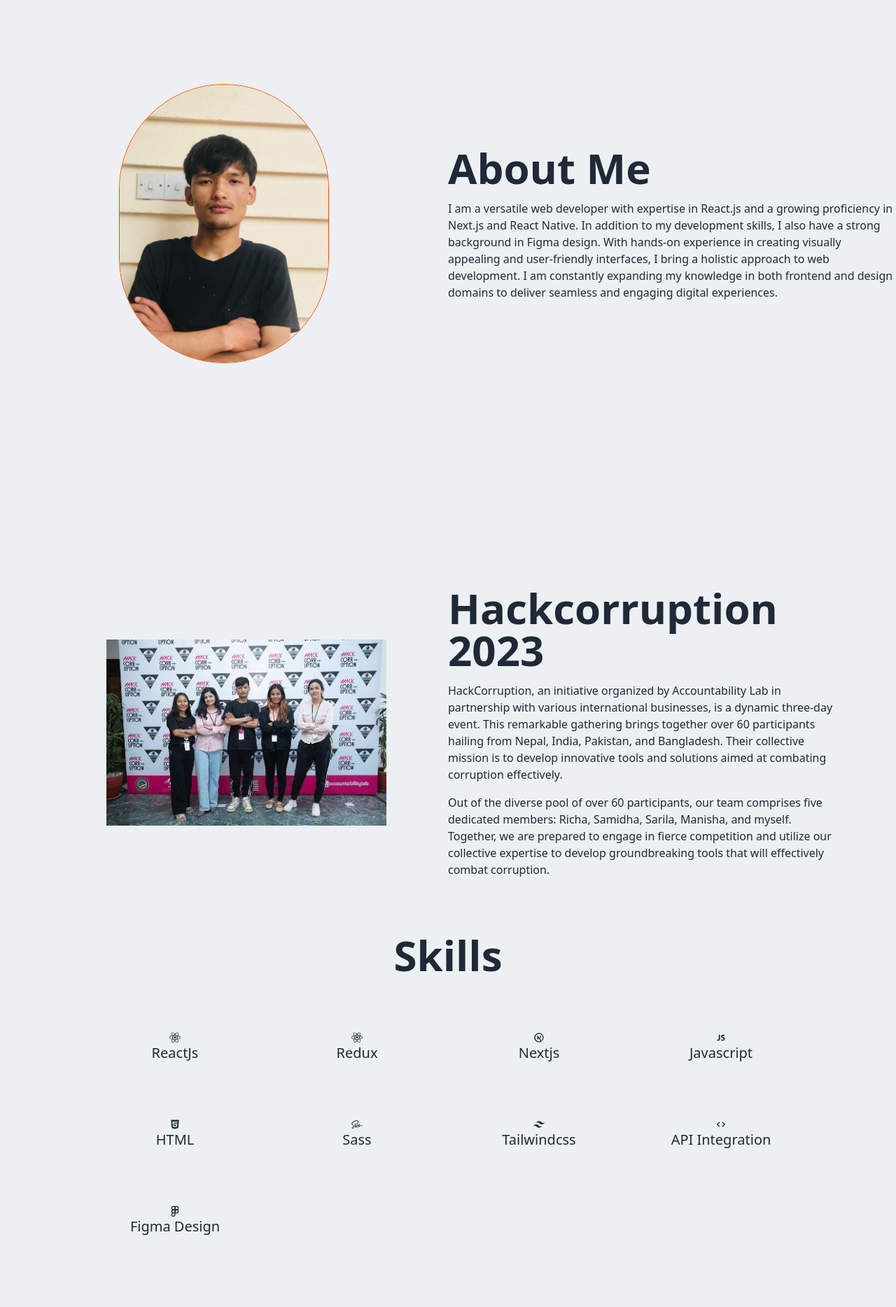
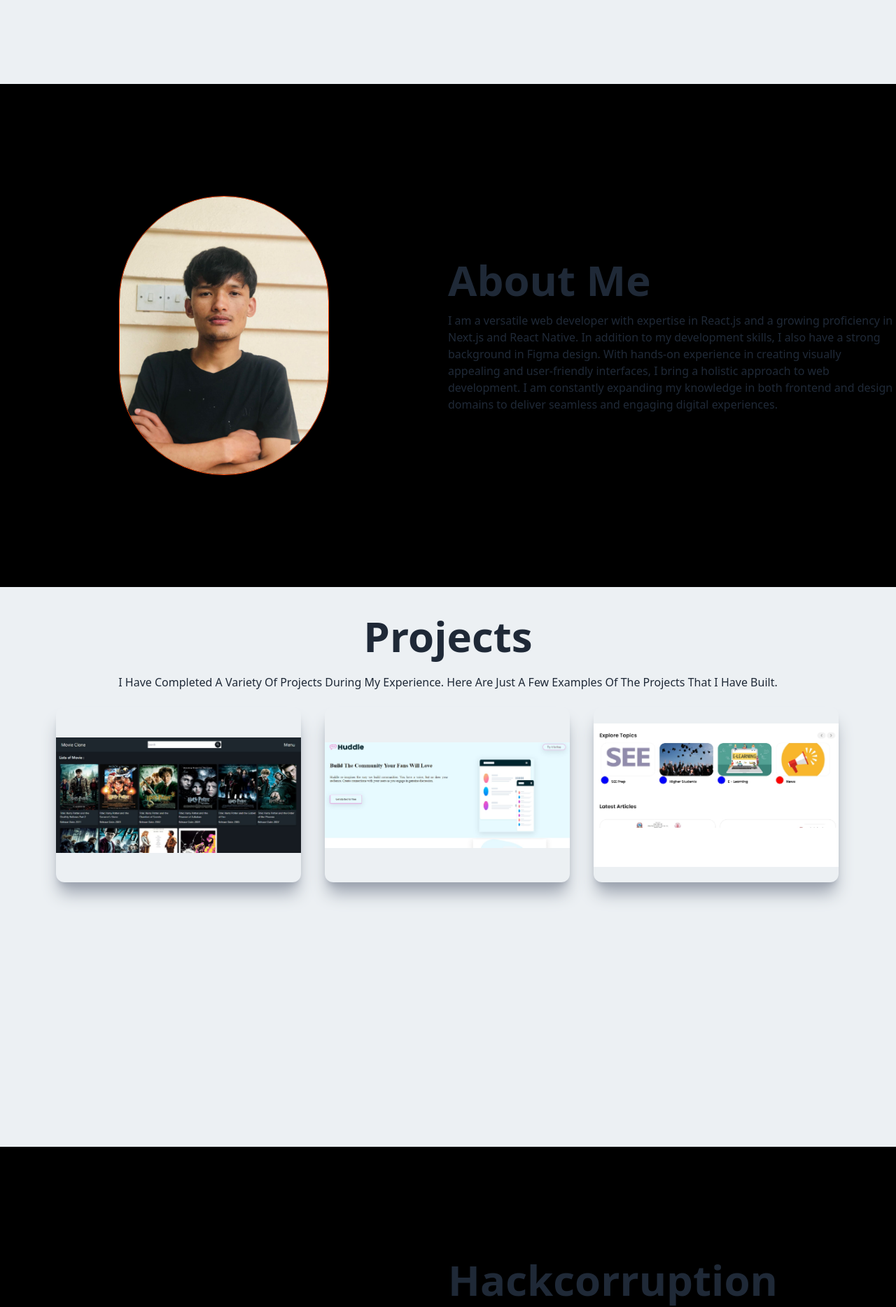
Before and after one commit to devhimal/my_nextjs_portfolio, a Next.js app: page / in a window 1280 px wide. Shown: the part 760-2628 px from the top of the page at 70% size. Built offline with nearby package versions, Linux system fonts and the light colour scheme.

Commit message:
code updated.

```diff
--- a/src/components/body/About.tsx
+++ b/src/components/body/About.tsx
@@ -3,11 +3,12 @@ import Image from "next/image"
 
 const About = () => {
   return (
-    <div id="about" className=" flex justify-between flex-col md:flex-row pb-60 items-center w-full h-fit">
-        <div className='w-[50%] flex justify-center '>
+    <div id="about" className=" flex justify-between flex-col md:flex-row py-40 items-center w-full h-fit bg-[#000]">
+        <div className='w-[50%] flex justify-center items-center'>
             <Image src="/himal.jpg" alt="my_image" height={200} width={300} className="rounded-full border border-[orangered]"/>
         </div>
-        <div className='w-[80%] md:w-[50%] space-y-4 flex flex-col items-center md:items-start text-center md:text-start py-10 md:py-0'>
+
+        <div className='w-[80%] md:w-[50%] space-y-4 flex flex-col items-center justify-center md:items-start text-center md:text-start py-10 md:py-0'>
             <h1>About Me</h1>
             <p>I am a versatile web developer with expertise in React.js and a growing proficiency in Next.js and React Native. In addition to my development skills, I also have a strong background in Figma design. With hands-on experience in creating visually appealing and user-friendly interfaces, I bring a holistic approach to web development. I am constantly expanding my knowledge in both frontend and design domains to deliver seamless and engaging digital experiences.</p>
         </div>
--- a/src/components/body/Hackcorruption.tsx
+++ b/src/components/body/Hackcorruption.tsx
@@ -3,7 +3,8 @@ import Image from "next/image"
 
 const Hackcorruption = () => {
   return (
-    <div className="flex flex-col md:flex-row w-full py-20 px-20">
+    <div className="flex flex-col md:flex-row w-full py-40  px-20 bg-[#000]">
+
         <div className='flex flex-col justify-center items-center md:items-start text-center md:text-start order-2 w-full md:w-[50%] space-y-4'>
             <h1>
             Hackcorruption 2023</h1>
@@ -14,6 +15,7 @@ Out of the diverse pool of over 60 participants, our team comprises five dedicat
         <div className='order-1 flex justify-center items-center md:pr-4 pb-6 md:pb-0 w-full md:w-[50%]'>
             <Image src="/hackcorruption.jpg" alt="picture" height={300} width={400} />
          </div>
+
     </div>
   )
 }
--- a/src/components/body/Projects.tsx
+++ b/src/components/body/Projects.tsx
@@ -31,7 +31,7 @@ const Projects = () => {
   ];
 
   return (
-    <div id="projects" className="w-full min-h-screen px-10 sm:px-20 pb-10">
+    <div id="projects" className="w-full min-h-screen px-10 sm:px-20 py-10">
       <div className="flex flex-col justify-center items-center text-center space-y-6">
         <h1>Projects</h1>
         <p className="capitalize">
--- a/src/components/body/Skills.tsx
+++ b/src/components/body/Skills.tsx
@@ -9,7 +9,7 @@ import {FiFigma} from "react-icons/fi"
 
 const Skills = () => {
   return (
-    <div id="skills" className='w-full min-h-screen px-10 md:px-20 xl:px-40 space-y-20'>
+    <div id="skills" className='flex flex-col justify-center w-full min-h-screen px-10 md:px-20 xl:px-40 space-y-20'>
         <div className='flex flex-col items-center text-center'>
             <h1>Skills</h1>
         </div>
--- a/src/components/footer/Footer.tsx
+++ b/src/components/footer/Footer.tsx
@@ -11,7 +11,7 @@ const Footer = () => {
     const currentYear = new Date().getFullYear();
 
   return (
-    <div id="footer" className="sticky py-6 bg-black text-[#fff] top-[100%] bottom-0 w-full ">
+    <div id="footer" className="py-6 bg-black text-[#fff] top-[100%] bottom-0 w-full ">
       <div className="flex justify-between px-20">
         <div>
           <p className="border-3 text-2xl text-bold uppercase border-red-950">
--- a/src/components/header/Navbar.tsx
+++ b/src/components/header/Navbar.tsx
@@ -10,11 +10,12 @@ import {
 } from "react-icons/ai";
 
 const Navbar = () => {
+
   const [nav, setNav] = useState(false);
 
   return (
     <>
-      <div className="sticky w-full h-20 shadow-xl z-[100]">
+      <div className="sticky w-full h-20 bg-transparent z-[100]">
         <div className="flex justify-between items-center w-full h-full px-10 sm:px-15 md:px-20 2xl:px-16">
           <p className="border-3 text-2xl text-bold uppercase border-red-950">
             Himal Tamang
--- a/src/pages/index.tsx
+++ b/src/pages/index.tsx
@@ -12,9 +12,9 @@ const index = () => {
     <Layout>
       <Me />
       <About />
+      <Projects />
       <Hackcorruption />
       <Skills />
-      <Projects />
     </Layout>
     </>
   )
```
